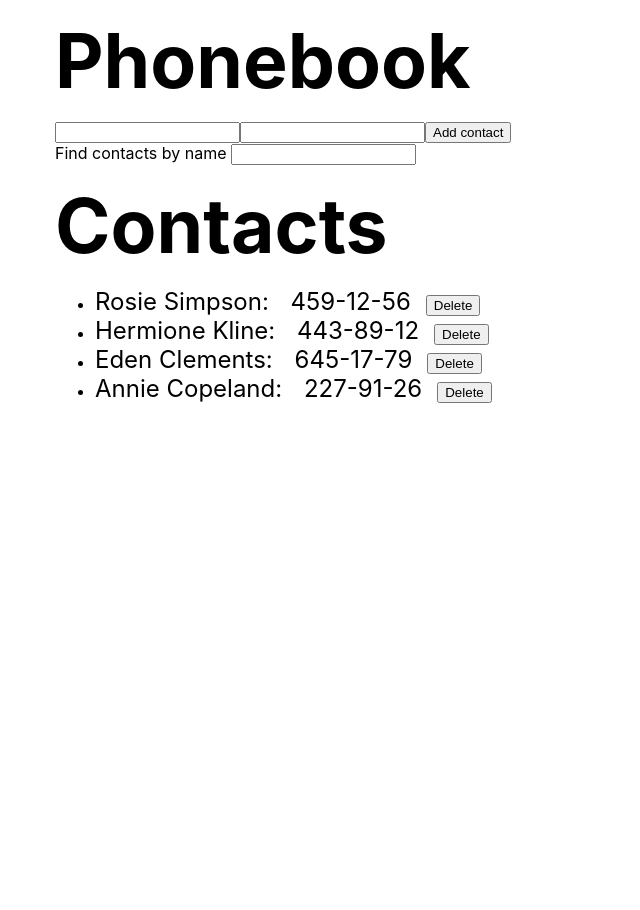
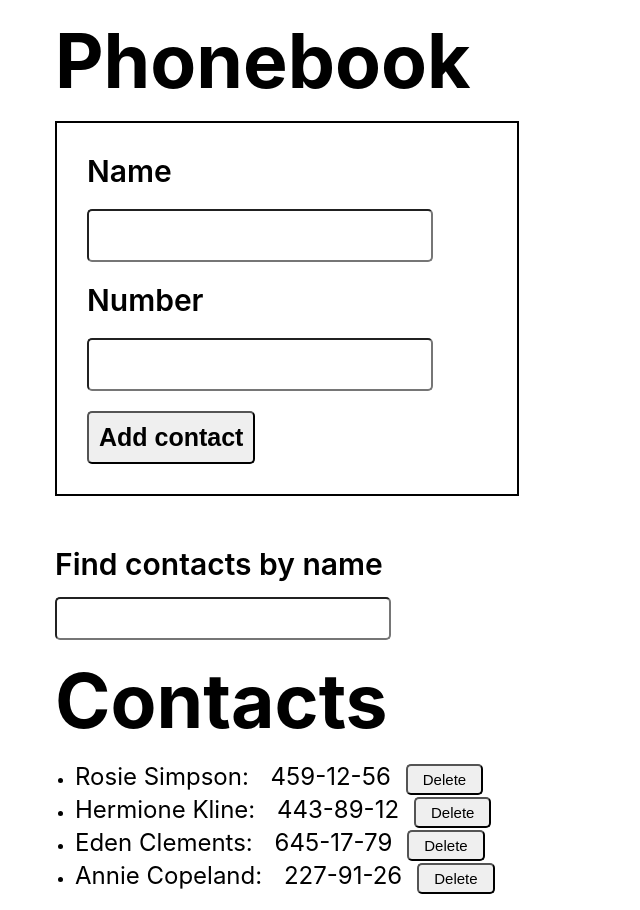
Before and after one commit to AleksandrVasilko/goit-react-hw-02-phonebook, a React (Create React App) app: page / in a window 1280 px wide. Shown: the whole page, without its empty margins (0-640 px from the left). Before the commit the page ends 800 px from the top, so only its background shows below. Built offline with nearby package versions, Linux system fonts and the light colour scheme.

Commit message:
Edit style

```diff
--- a/src/components/App.jsx
+++ b/src/components/App.jsx
@@ -19,22 +19,26 @@ class App extends Component {
     number: ''
   }
 
-  addContact = ( name, number ) => {
-    //console.log(text)
+  addContact = (name, number) => {
+
+    const { contacts } = this.state;
+		const repeatName = contacts.find(contact => {
+			return contact.name.toLowerCase() === name.toLowerCase();
+		});
+		if (repeatName) {
+			alert(`${name} is already in contacts`);
+			return;
+    }
+
     const contact = {
       id: shortid.generate(),
       name: name,
       number: number,
     };
 
-
-
     this.setState(prevState => ({
-      contacts: [ ...prevState.contacts, contact]
-
+      contacts: [...prevState.contacts, contact]
     }))
-    console.log(this.state)
-    console.log(this.state.name)
   };
 
   changeFilter = event => {
--- a/src/components/ContactForm/ContactForm.js
+++ b/src/components/ContactForm/ContactForm.js
@@ -18,11 +18,9 @@ class ContactForm extends Component {
     handleSubmit = event => {
         event.preventDefault();
 
-        console.log(this.state);
+        //console.log(this.state);
 
         this.props.onSubmit(this.state.name, this.state.number);
-        //this.props.onSubmit();
-
 
         this.setState({name: ''})
         this.setState({number: ''})
@@ -32,7 +30,8 @@ class ContactForm extends Component {
         return (
             <div>
                 <p className={s.title}>Phonebook</p>
-                <form onSubmit={this.handleSubmit}>
+                <form onSubmit={this.handleSubmit} className={s.formFild}>
+                    <p className={s.inputTitle}>Name</p>
                     <input
                         type="text"
                         name="name"
@@ -41,7 +40,9 @@ class ContactForm extends Component {
                         required
                         value={this.state.name}
                         onChange={this.handleChangeName}
+                        className={s.inputField}
                     />
+                    <p className={s.inputTitle}>Number</p>
                     <input
                         type="tel"
                         name="number"
@@ -50,8 +51,9 @@ class ContactForm extends Component {
                         required
                         value={this.state.number}
                         onChange={this.handleChangeNumber}
+                        className={s.inputField}
                     />
-                    <button type="submit">Add contact</button>
+                    <button type="submit" className={s.formButton}>Add contact</button>
                 </form>
             </div>
         );
--- a/src/components/ContactForm/ContactForm.module.css
+++ b/src/components/ContactForm/ContactForm.module.css
@@ -7,3 +7,30 @@
 .contactField {
   display: flex;
 }
+
+.inputTitle {
+  font-size: 30px;
+  font-weight: 600;
+  margin: 0;
+}
+
+.formFild {
+  border: 2px solid black;
+  width: 400px;
+  padding: 30px;
+  margin-bottom: 50px;
+}
+
+.formButton {
+  padding: 10px;
+  border-radius: 5px;
+  font-size: 25px;
+  font-weight: 600;
+}
+
+.inputField {
+  padding: 10px;
+  border-radius: 5px;
+  font-size: 25px;
+  margin: 20px 0;
+}
--- a/src/components/ContactsList/ContactsList.module.css
+++ b/src/components/ContactsList/ContactsList.module.css
@@ -8,3 +8,14 @@
   font-size: 24px;
   margin-right: 15px;
 }
+
+.contactList {
+  padding-left: 20px;
+}
+
+.contactList__button {
+  padding: 5px 15px;
+  border-radius: 5px;
+  font-size: 15px;
+  font-weight: 400;
+}
--- a/src/components/Filter/Filter.js
+++ b/src/components/Filter/Filter.js
@@ -1,8 +1,9 @@
 import React from "react"
+import s from './Filter.module.css'
 
 const Filter = ({value, onChange}) => (
-    <label>
-        Find contacts by name <input type="text" value={value} onChange={onChange} />
+    <label >
+        <p className={s.filterTitle}>Find contacts by name</p> <input type="text" value={value} onChange={onChange} className={s.filterInput}/>
     </label>
 )
 
--- /dev/null
+++ b/src/components/Filter/Filter.module.css
@@ -0,0 +1,12 @@
+.filterTitle {
+  font-size: 30px;
+  font-weight: 600;
+  margin: 15px 0;
+  margin-right: 15px;
+}
+
+.filterInput {
+  padding: 5px;
+  border-radius: 5px;
+  font-size: 25px;
+}
```
Also changed, not shown: src/components/ContactsList/ContactsList.js (line endings or trailing spaces).
